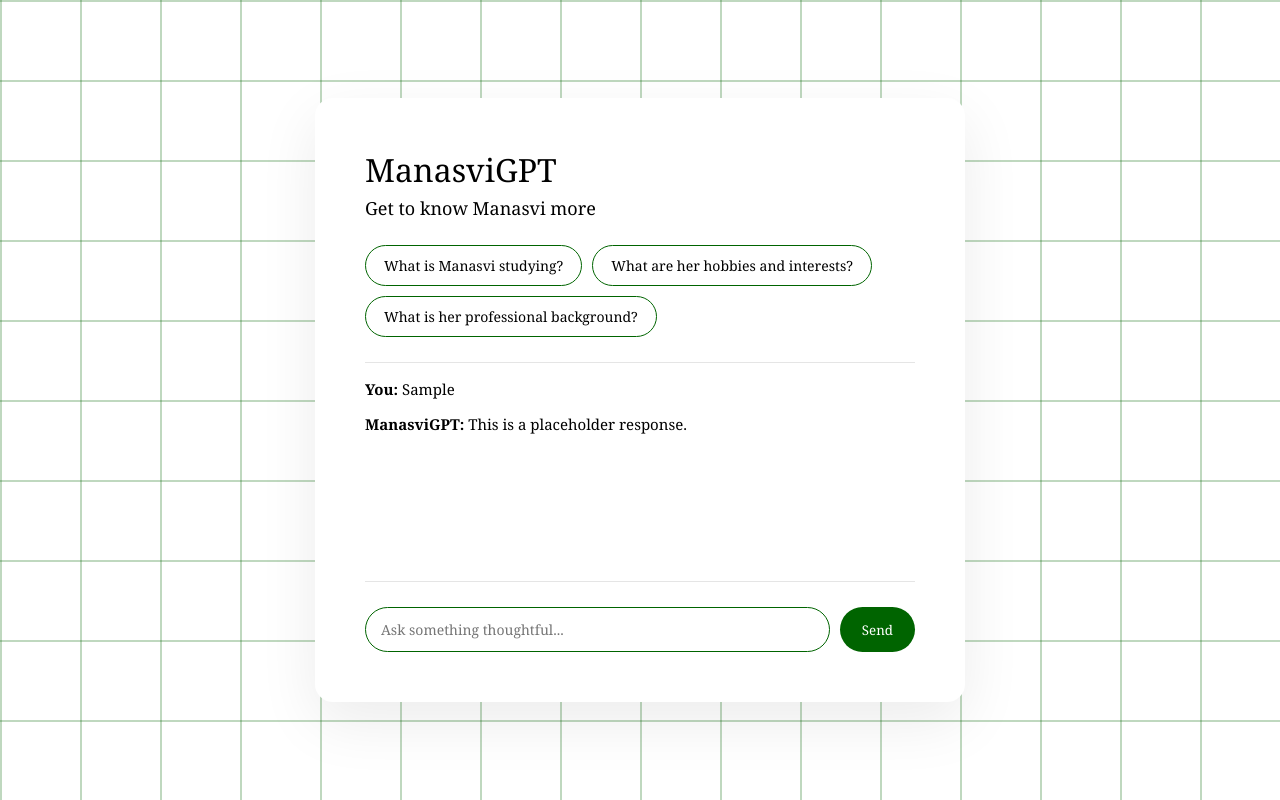
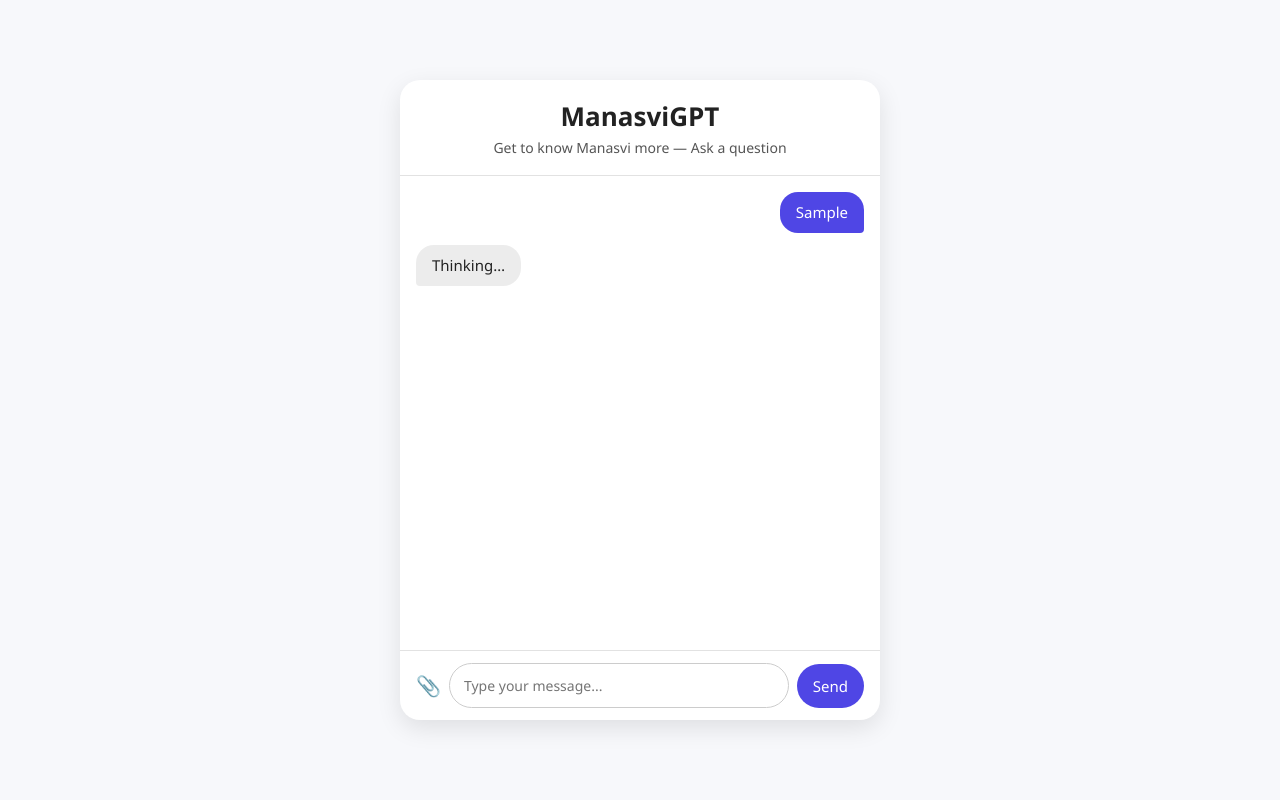
Before and after one commit to ManasviMenon/ManasviGPT-Frontend, a plain HTML site: page index.html in a window 1280 px wide. Both pictures are taken after typing "Sample" into the empty fields and a click on the button "Send". Drawn offline with Linux system fonts and the light colour scheme.

Commit message:
Changes 3

```diff
--- a/index.html
+++ b/index.html
@@ -1,73 +1,35 @@
 <!DOCTYPE html>
 <html lang="en">
 <head>
-  <meta charset="UTF-8">
-  <meta name="viewport" content="width=device-width, initial-scale=1.0">
+  <meta charset="UTF-8" />
+  <meta name="viewport" content="width=device-width, initial-scale=1.0"/>
   <title>ManasviGPT</title>
-  <link rel="stylesheet" href="style.css">
+  <link rel="stylesheet" href="style.css" />
 </head>
 <body>
 
-  <div class="wrapper">
-    <div class="card">
+<div class="app-wrapper">
+  <div class="chat-app">
 
-      <div class="header">
-        <h1>ManasviGPT</h1>
-        <p>Get to know Manasvi more</p>
-      </div>
+    <header class="chat-header">
+      <h1>ManasviGPT</h1>
+      <p>Get to know Manasvi more — Ask a question</p>
+    </header>
 
-      <div class="prompts">
-        <button onclick="sendPrompt('What is Manasvi studying?')">
-          What is Manasvi studying?
-        </button>
-        <button onclick="sendPrompt('What are her hobbies and interests?')">
-          What are her hobbies and interests?
-        </button>
-        <button onclick="sendPrompt('What is her professional background?')">
-          What is her professional background?
-        </button>
-      </div>
+    <div id="chatMessages" class="chat-messages"></div>
 
-      <div class="chat-box" id="chatBox"></div>
+    <div class="input-bar">
+      <label class="attach-btn">
+        📎
+        <input type="file" id="fileUpload" hidden>
+      </label>
+      <input type="text" id="userInput" placeholder="Type your message..." />
+      <button id="sendBtn">Send</button>
+    </div>
 
-      <div class="input-area">
-        <input type="text" id="userInput" placeholder="Ask something thoughtful..." />
-        <button onclick="sendMessage()">Send</button>
-      </div>
+  </div>
+</div>
 
-    </div>
-  </div>
-
-  <script>
-    const chatBox = document.getElementById("chatBox");
-
-    function sendPrompt(text) {
-      document.getElementById("userInput").value = text;
-      sendMessage();
-    }
-
-    function sendMessage() {
-      const input = document.getElementById("userInput");
-      const message = input.value.trim();
-      if (!message) return;
-
-      appendMessage("You", message);
-      input.value = "";
-
-      // Placeholder response (backend not connected yet)
-      setTimeout(() => {
-        appendMessage("ManasviGPT", "This is a placeholder response.");
-      }, 600);
-    }
-
-    function appendMessage(sender, text) {
-      const message = document.createElement("div");
-      message.className = "message";
-      message.innerHTML = `<strong>${sender}:</strong> ${text}`;
-      chatBox.appendChild(message);
-      chatBox.scrollTop = chatBox.scrollHeight;
-    }
-  </script>
-
+<script src="script.js"></script>
 </body>
 </html>
--- a/script.js
+++ b/script.js
@@ -1,42 +1,41 @@
-const chatContainer = document.getElementById("chat-container");
-const input = document.getElementById("user-input");
-const button = document.getElementById("send-btn");
+const chatMessages = document.getElementById("chatMessages");
+const userInput = document.getElementById("userInput");
+const sendBtn = document.getElementById("sendBtn");
 
-const BACKEND_URL = "http://15.134.230.129:5000/chat";
-
-function addMessage(text, sender) {
-  const message = document.createElement("div");
-  message.classList.add("message", sender);
-  message.innerText = text;
-  chatContainer.appendChild(message);
-  chatContainer.scrollTop = chatContainer.scrollHeight;
+function appendMessage(sender, text) {
+  const msg = document.createElement("div");
+  msg.classList.add("message", sender);
+  msg.innerText = text;
+  chatMessages.appendChild(msg);
+  chatMessages.scrollTop = chatMessages.scrollHeight;
 }
 
-async function sendMessage() {
-  const userText = input.value.trim();
-  if (!userText) return;
+function sendMessage() {
+  const text = userInput.value.trim();
+  if (!text) return;
 
-  addMessage(userText, "user");
-  input.value = "";
+  appendMessage("user", text);
+  userInput.value = "";
 
-  try {
-    const response = await fetch(BACKEND_URL, {
-      method: "POST",
-      headers: {
-        "Content-Type": "application/json"
-      },
-      body: JSON.stringify({ question: userText })
-    });
+  // Placeholder while backend isn't connected
+  setTimeout(() => {
+    appendMessage("bot", "Thinking…");
+  }, 150);
 
-    const data = await response.json();
-    addMessage(data.answer || "No response.", "bot");
-
-  } catch (error) {
-    addMessage("Error connecting to server.", "bot");
-  }
+  // TODO: replace with actual API call when connected
+  /*
+  fetch(BACKEND_URL, {
+    method: "POST",
+    headers: { "Content-Type": "application/json" },
+    body: JSON.stringify({ question: text })
+  })
+    .then(res => res.json())
+    .then(data => appendMessage("bot", data.answer))
+    .catch(err => appendMessage("bot", "Error loading response"))
+  */
 }
 
-button.addEventListener("click", sendMessage);
-input.addEventListener("keypress", (e) => {
+sendBtn.addEventListener("click", sendMessage);
+userInput.addEventListener("keypress", (e) => {
   if (e.key === "Enter") sendMessage();
 });
--- a/style.css
+++ b/style.css
@@ -1,127 +1,141 @@
+/* GLOBAL RESET */
 * {
   margin: 0;
   padding: 0;
   box-sizing: border-box;
-  font-family: Georgia, serif;
+  font-family: 'Segoe UI', Tahoma, Geneva, Verdana, sans-serif;
 }
 
 body {
+  background: #f7f8fb;
   height: 100vh;
-  background-color: white;
-  background-image:
-    linear-gradient(to right, rgba(0,100,0,0.25) 2px, transparent 2px),
-    linear-gradient(to bottom, rgba(0,100,0,0.25) 2px, transparent 2px);
-  background-size: 80px 80px;
   display: flex;
   justify-content: center;
   align-items: center;
 }
 
-.wrapper {
+/* WRAPPER */
+.app-wrapper {
   width: 100%;
   display: flex;
   justify-content: center;
 }
 
-.card {
-  width: 650px;
-  max-width: 90%;
-  background: white;
-  padding: 50px;
-  border-radius: 18px;
-  box-shadow: 0 20px 60px rgba(0, 0, 0, 0.08);
+/* CHAT APP CARD */
+.chat-app {
+  width: 480px;
+  height: 80vh;
+  background: #fff;
+  border-radius: 20px;
+  box-shadow: 0px 8px 25px rgba(0,0,0,0.1);
   display: flex;
   flex-direction: column;
-  gap: 25px;
+  overflow: hidden;
 }
 
-.header h1 {
-  font-size: 32px;
-  font-weight: 500;
-  color: black;
-  margin-bottom: 5px;
+/* HEADER */
+.chat-header {
+  padding: 18px 24px;
+  border-bottom: 1px solid #e2e2e2;
+  text-align: center;
 }
 
-.header p {
-  font-size: 18px;
-  color: black;
+.chat-header h1 {
+  font-size: 26px;
+  color: #222;
+  margin-bottom: 4px;
 }
 
-.prompts {
-  display: flex;
-  flex-wrap: wrap;
-  gap: 10px;
+.chat-header p {
+  font-size: 14px;
+  color: #555;
 }
 
-.prompts button {
-  background: white;
-  border: 1px solid darkgreen;
-  color: black;
-  padding: 10px 18px;
-  border-radius: 30px;
-  cursor: pointer;
-  transition: all 0.3s ease;
-  font-size: 14px;
-}
-
-.prompts button:hover {
-  background: darkgreen;
-  color: white;
-}
-
-.chat-box {
-  height: 220px;
+/* MESSAGES */
+.chat-messages {
+  flex: 1;
+  padding: 16px;
   overflow-y: auto;
-  border-top: 1px solid rgba(0,0,0,0.1);
-  border-bottom: 1px solid rgba(0,0,0,0.1);
-  padding: 15px 0;
   display: flex;
   flex-direction: column;
   gap: 12px;
 }
 
+/* BUBBLE STYLES */
 .message {
-  animation: fadeIn 0.3s ease forwards;
+  max-width: 75%;
+  padding: 10px 16px;
+  border-radius: 18px;
+  animation: fade-in 0.3s ease-in-out;
   font-size: 15px;
-  line-height: 1.5;
-  color: black;
+  line-height: 1.4;
 }
 
-.input-area {
-  display: flex;
-  gap: 10px;
+.message.user {
+  background: #4f46e5;
+  color: #fff;
+  align-self: flex-end;
+  border-bottom-right-radius: 4px;
 }
 
-.input-area input {
+.message.bot {
+  background: #ececec;
+  color: #222;
+  align-self: flex-start;
+  border-bottom-left-radius: 4px;
+}
+
+/* INPUT BAR */
+.input-bar {
+  display: flex;
+  align-items: center;
+  padding: 12px 16px;
+  border-top: 1px solid #e2e2e2;
+  gap: 8px;
+}
+
+.input-bar input[type="text"] {
   flex: 1;
-  padding: 12px 15px;
-  border: 1px solid darkgreen;
-  border-radius: 30px;
+  padding: 12px 14px;
+  border: 1px solid #ccc;
+  border-radius: 24px;
   font-size: 14px;
   outline: none;
 }
 
-.input-area button {
-  padding: 12px 22px;
-  border-radius: 30px;
+.input-bar button {
+  padding: 12px 16px;
+  background: #4f46e5;
+  color: white;
   border: none;
-  background: darkgreen;
-  color: white;
+  border-radius: 24px;
   cursor: pointer;
-  transition: 0.3s ease;
+  font-size: 15px;
+  transition: background 0.25s;
 }
 
-.input-area button:hover {
-  opacity: 0.85;
+.input-bar button:hover {
+  background: #3b36b8;
 }
 
-@keyframes fadeIn {
-  from {
-    opacity: 0;
-    transform: translateY(5px);
-  }
-  to {
-    opacity: 1;
-    transform: translateY(0);
-  }
+/* ATTACH BUTTON */
+.attach-btn {
+  cursor: pointer;
+  font-size: 20px;
+  color: #555;
 }
+
+/* ANIMATION */
+@keyframes fade-in {
+  from { opacity: 0; transform: translateY(4px); }
+  to { opacity: 1; transform: translateY(0); }
+}
+
+/* SCROLLBAR */
+.chat-messages::-webkit-scrollbar {
+  width: 6px;
+}
+.chat-messages::-webkit-scrollbar-thumb {
+  background: #bbb;
+  border-radius: 3px;
+}
```
